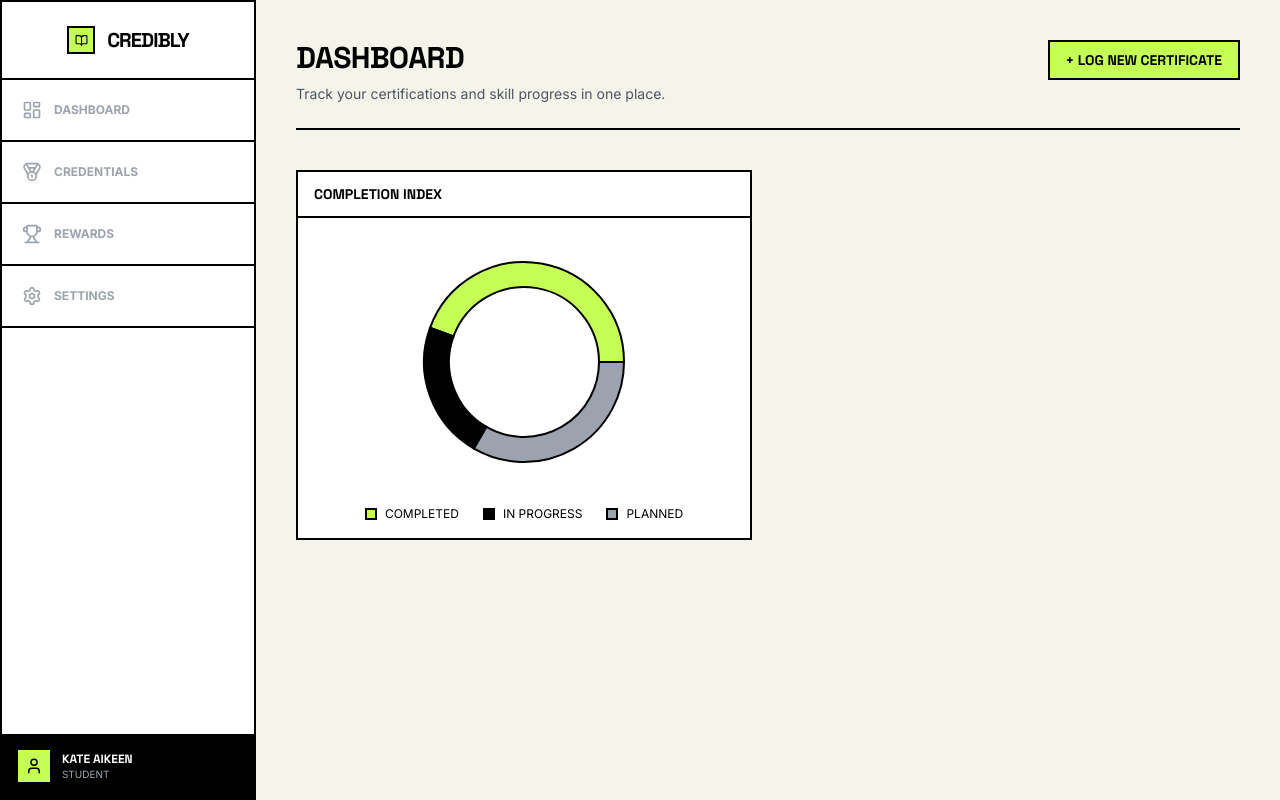
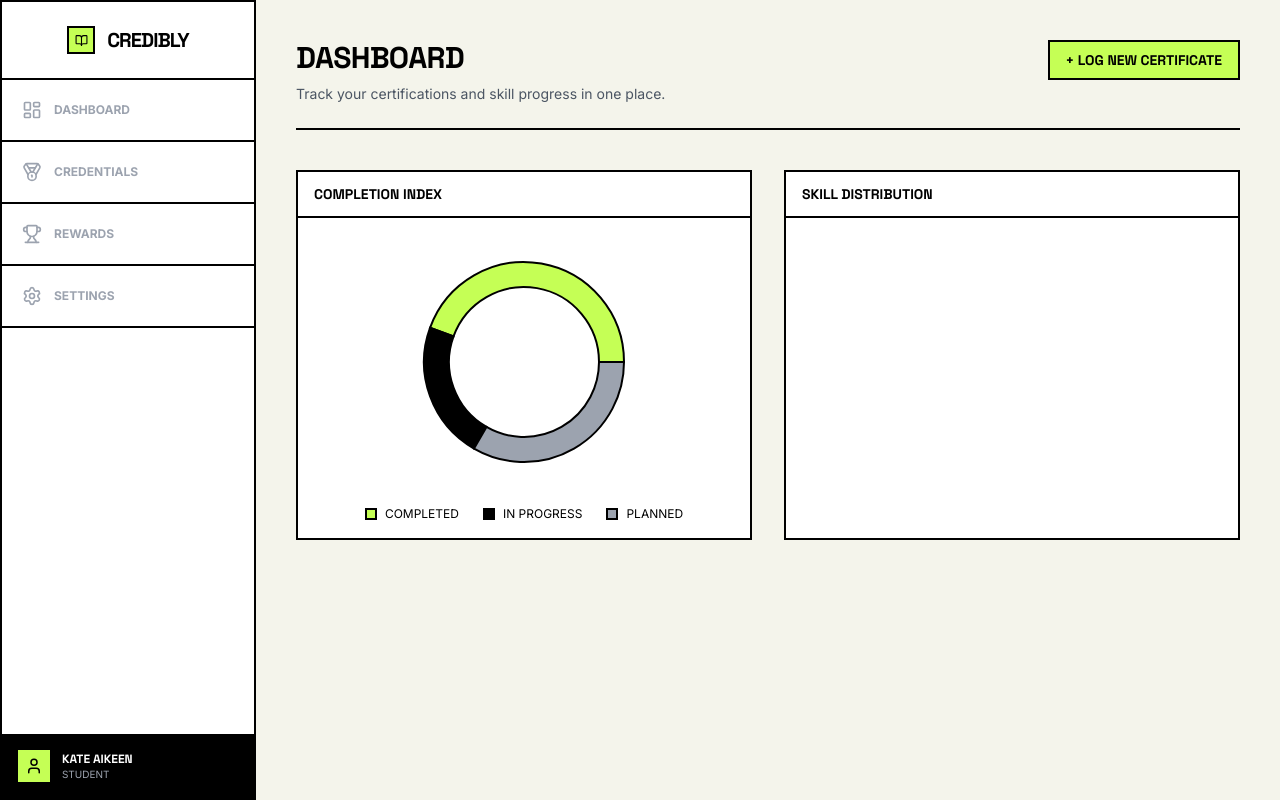
Before and after one commit to aikeen8/credibly, a React (Vite) app: page / in a window 1280 px wide. Built offline with nearby package versions, Linux system fonts and the light colour scheme.

Commit message:
skill distribution

```diff
--- a/src/pages/Dashboard.tsx
+++ b/src/pages/Dashboard.tsx
@@ -8,6 +8,12 @@ const completionData: { name: CompletionStatus; value: number }[] = [
   { name: "Completed", value: 4 },
   { name: "In Progress", value: 2 },
   { name: "Planned", value: 3 },
+];
+
+const skillData: { name: string; value: number }[] = [
+  { name: "Computer Science", value: 3 },
+  { name: "Project Management", value: 1 },
+  { name: "Data Science", value: 2 },
 ];
 
 const COMPLETION_COLORS: Record<CompletionStatus, string> = {
@@ -32,12 +38,12 @@ export default function Dashboard() {
         <Button>+ Log New Certificate</Button>
       </div>
 
-      {/* COMPLETION INDEX */}
+
       <div className="grid grid-cols-2 gap-8">
+        {/* COMPLETION INDEX */}
         <Card>
           <CardHeader>Completion Index</CardHeader>
           <CardContent>
-            {/* Donut */}
             <div className="h-64 flex items-center justify-center">
               <PieChart width={220} height={220}>
                 <Pie
@@ -74,6 +80,15 @@ export default function Dashboard() {
             </div>
           </CardContent>
         </Card>
+        {/* SKILL DISTRIBUTION */}
+        <Card>
+          <CardHeader>Skill Distribution</CardHeader>
+          <CardContent>
+            <div className="h-64 flex items-center justify-center">
+
+            </div>
+          </CardContent>
+        </Card>
       </div>
     </div>
   );
```
